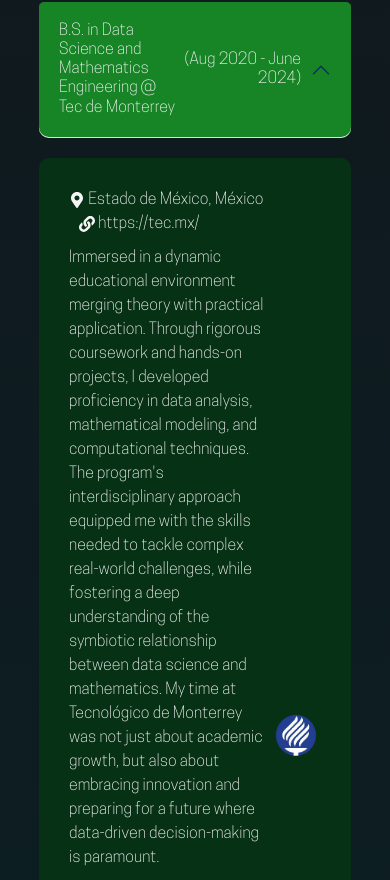
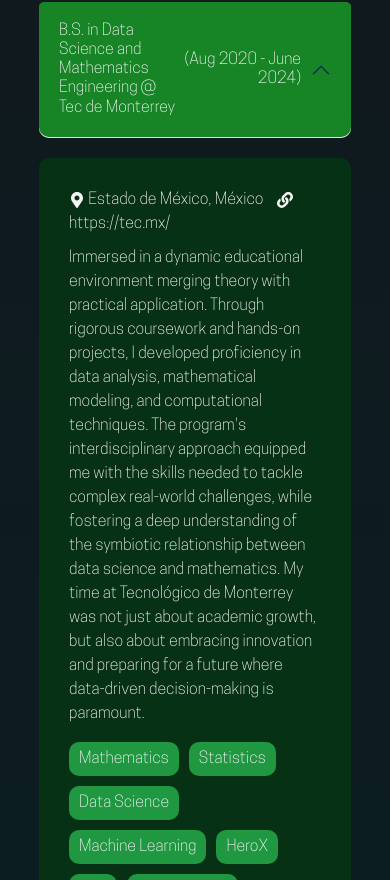
Before and after one commit to AdrianLandaverde/My-Portfolio, a React (Vite) app: page / in a window 390 px wide. Shown: the part 1924-2804 px from the top of the page. Built offline with nearby package versions, Linux system fonts and the light colour scheme; a web font is replaced by a local one.

Commit message:
:iphone: Make image responsive

```diff
--- a/src/Experiences/Experiences.css
+++ b/src/Experiences/Experiences.css
@@ -45,6 +45,26 @@
     padding: 10px;
     border-radius: 10px;
     padding: 30px;
+}
+
+.experience-body {
+    display: flex;
+    flex-direction: column;
+    justify-content: space-between;
+}
+
+.experience-left, .experience-right {
+    width: 100%;
+}
+
+@media (min-width: 768px) {
+    .experience-body {
+        flex-direction: row;
+    }
+
+    .experience-left, .experience-right {
+        width: auto;
+    }
 }
 
 .experience-header .accordion-button.accordion-button:not(.collapsed) {
```
